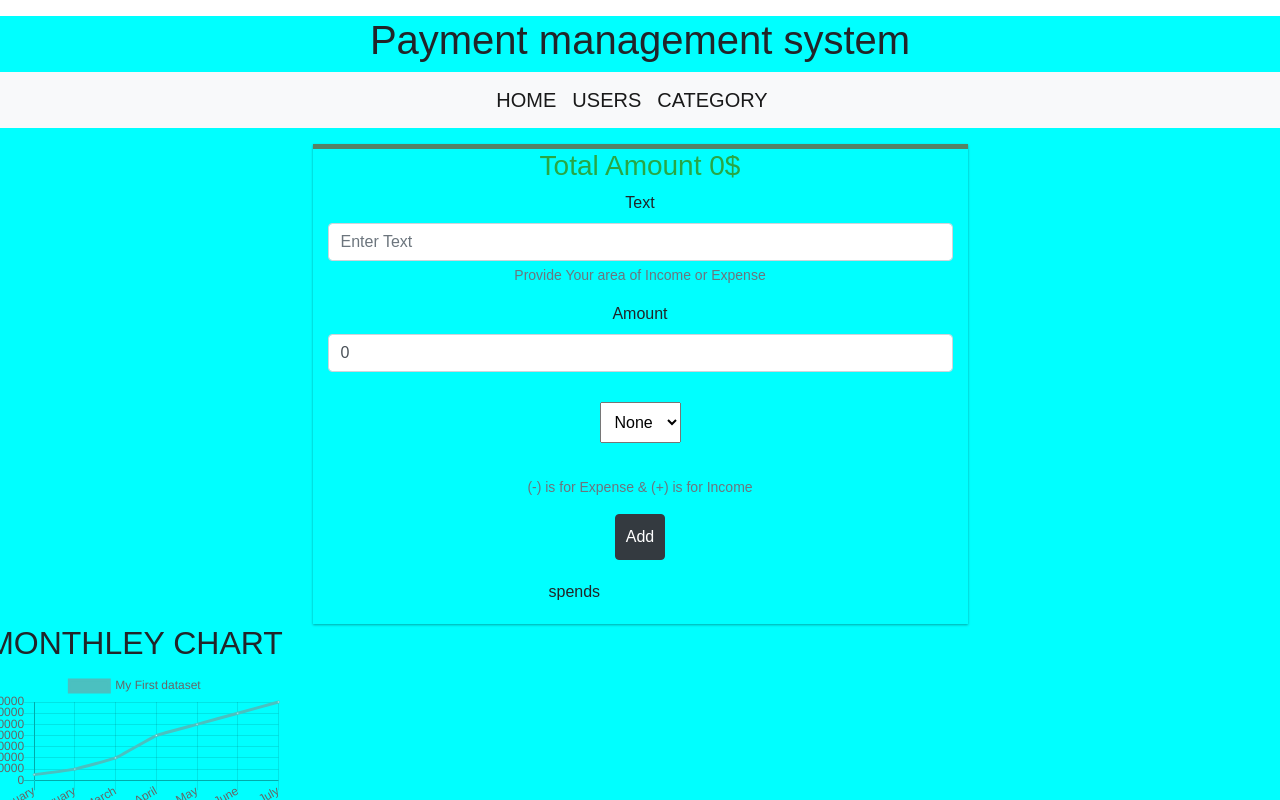
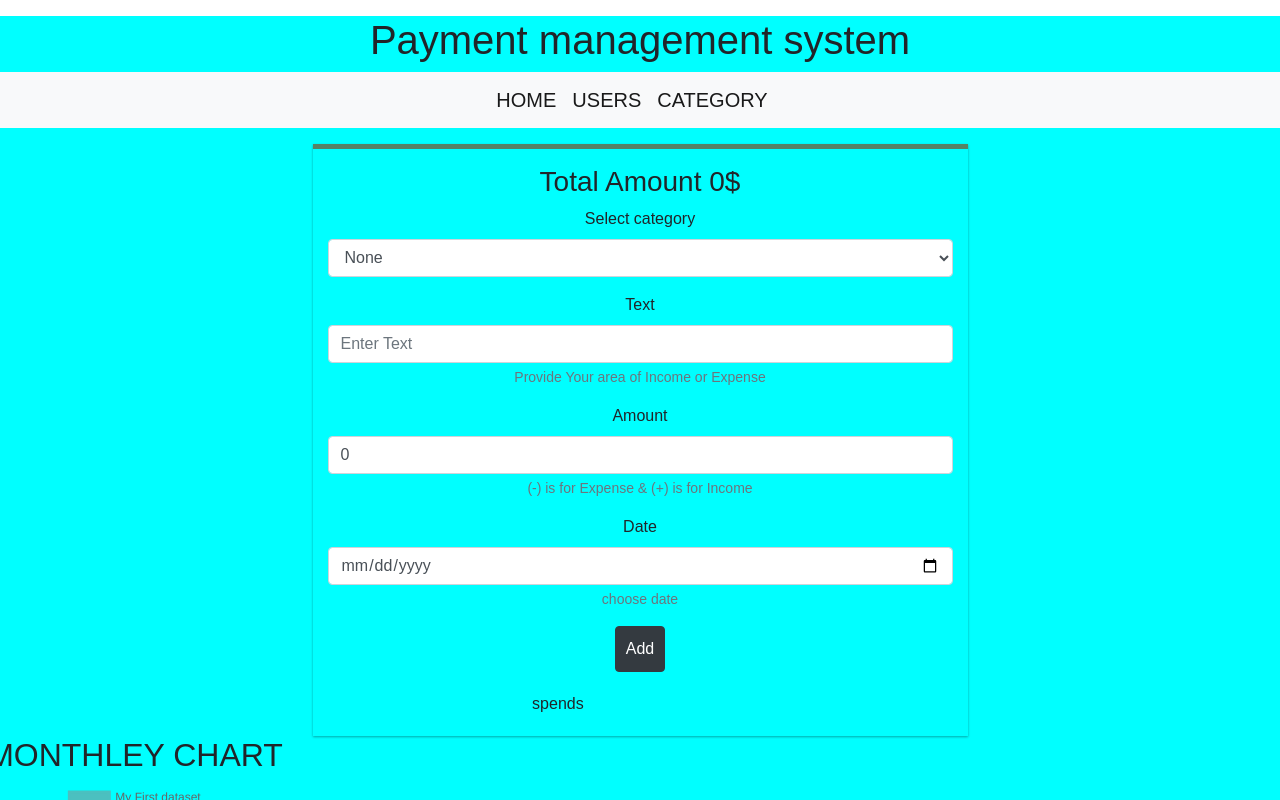
Before and after one commit to AshokJammu/payment_management_system, a React (Create React App) app in the folder payment_management/: page /users/1 in a window 1280 px wide. Shown: the top 800 px of the page. Built offline with nearby package versions, Linux system fonts and the light colour scheme.

Commit message:
updating date to userlist

```diff
--- a/payment_management/src/components/AddTransaction.js
+++ b/payment_management/src/components/AddTransaction.js
@@ -12,7 +12,8 @@ export class AddTransaction extends React.Component {
       text: "",
       amount: 0,
       id: uuidv4(),
-      categories: ""
+      categories: "",
+      date: ""
     };
   }
 
@@ -22,18 +23,8 @@ export class AddTransaction extends React.Component {
     });
   };
 
-  // onSubmit = e => {
-  //   console.log(this.state.amount);
-  //   e.preventDefault();
-  //   this.setState = {
-  //     id: Math.floor(Math.random() * 100000000),
-  //     text: this.state.text,
-  //     amount: this.state.amount
-  //   };
-  // };
-
   render() {
-    const { text, amount, categories } = this.state;
+    const { text, amount, categories, date } = this.state;
     const { category, addIncome, budget } = this.props;
     // console.log(budget);
     // console.log(text);
@@ -51,7 +42,26 @@ export class AddTransaction extends React.Component {
             borderTop: "5px solid #568265"
           }}
         >
-          <h3 className="text-center text-success">Total Amount {total}$</h3>
+          <h3 className="row d-flex justify-content-center mt-3">
+            Total Amount {total}$
+          </h3>
+          <div className="form-group">
+            <label htmlFor="">Select category</label>
+            <select
+              name="categories"
+              onChange={this.handleChange}
+              id=""
+              className="form-control"
+              aria-describedby="emailHelp"
+              placeholder="Enter Text"
+              // style={{ padding: 10, margin: 30 }}
+            >
+              <option value="">None</option>
+              {category.map(item => (
+                <option key={item.userName}>{item.categoryName}</option>
+              ))}
+            </select>
+          </div>
           <div className="form-group">
             <label htmlFor="">Text</label>
             <input
@@ -78,27 +88,23 @@ export class AddTransaction extends React.Component {
               aria-describedby="emailHelp"
               placeholder="Enter Amount"
             />
-            <select
-              name="categories"
-              onChange={this.handleChange}
-              id=""
-              style={{ padding: 10, margin: 30 }}
-            >
-              <option value="">None</option>
-              {category.map(item => (
-                <option key={item.userName}>{item.categoryName}</option>
-              ))}
-              {/* {category?.map(item => (
-            <ul className="list-group list-group-flush">
-              <li className="list-group-item font-weight-bold" key={uuidv4()}>
-                {item.categoryName}
-              </li>
-            </ul>
-          ))} */}
-            </select>
             <small className="form-text text-muted">
               (-) is for Expense & (+) is for Income
             </small>
+          </div>
+
+          <div className="form-group">
+            <label htmlFor="">Date</label>
+            <input
+              type="date"
+              value={date}
+              // onChange={e => setAmount(e.target.value)}
+              onChange={e => this.setState({ date: e.target.value })}
+              className="form-control"
+              aria-describedby="emailHelp"
+              placeholder="Enter Amount"
+            />
+            <small className="form-text text-muted">choose date</small>
           </div>
           <button
             className="btn btn-dark"
@@ -107,14 +113,6 @@ export class AddTransaction extends React.Component {
           >
             Add
           </button>
-
-          {/* <button
-            className="btn btn-dark"
-            style={{ padding: 10, margin:25 }}
-            onClick={() => addIncome(this.state)}
-          >
-            Reduce
-          </button> */}
           <div
             className="row d-flex justify-content-center"
             style={{ padding: 20 }}
@@ -156,6 +154,18 @@ export class AddTransaction extends React.Component {
                   ))}
                 </span>
               </p>
+              <p className="display-5">
+                <span className="text-info">
+                  {budget?.map(item => (
+                    <>
+                      <div>
+                        {/* <p className="text-success">{item.text}</p> */}
+                        <p className="text-primary"> {item.date}</p>
+                      </div>
+                    </>
+                  ))}
+                </span>
+              </p>
             </div>
           </div>
         </div>
```
